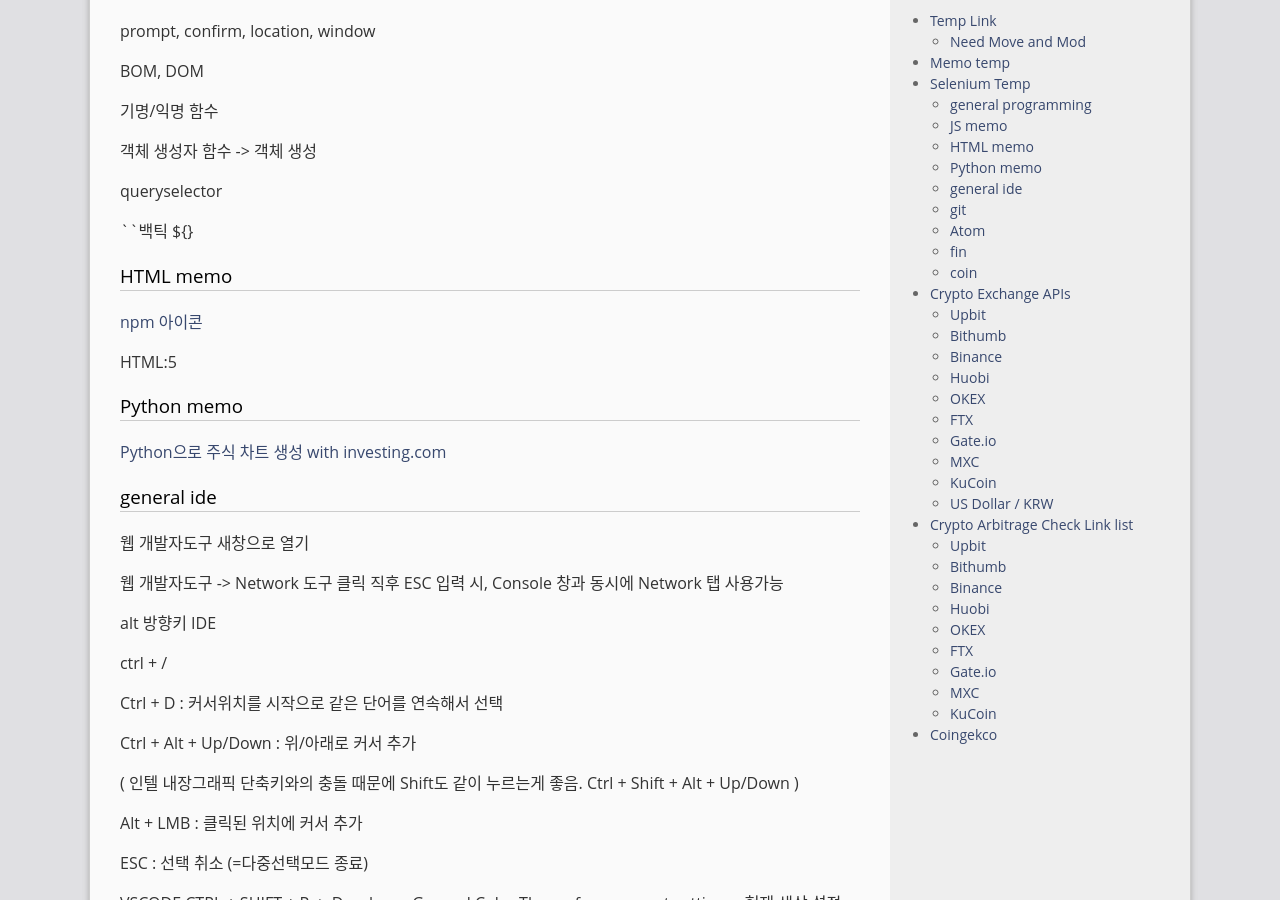
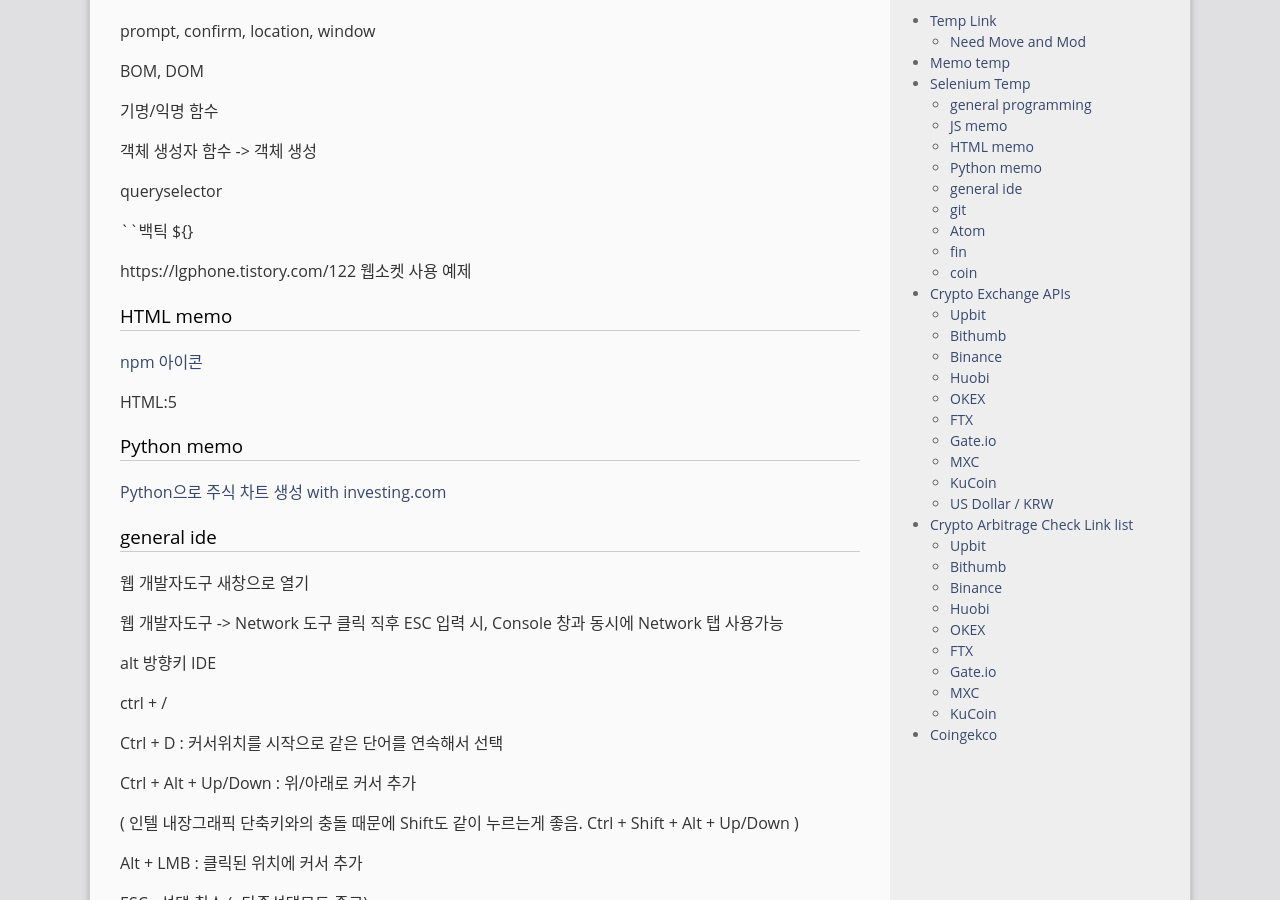
Before and after one commit to gloomydumber/copy, a Jekyll site: the page built from _posts/2020-03-01-TempLink.md, in a window 1280 px wide and 900 px high, scrolled down 4946 px. Built offline with Jekyll 4.4.1, drawn with Linux system fonts in a browser that asks for light colours; comment, search, counter and statistics services are not loaded.

Commit message:
PostModded

```diff
--- a/_posts/2020-03-01-TempLink.md
+++ b/_posts/2020-03-01-TempLink.md
@@ -230,6 +230,8 @@ BOM, DOM
 queryselector
 
 ``백틱 \${}
+
+https://lgphone.tistory.com/122 웹소켓 사용 예제
 
 ### HTML memo
 
```
